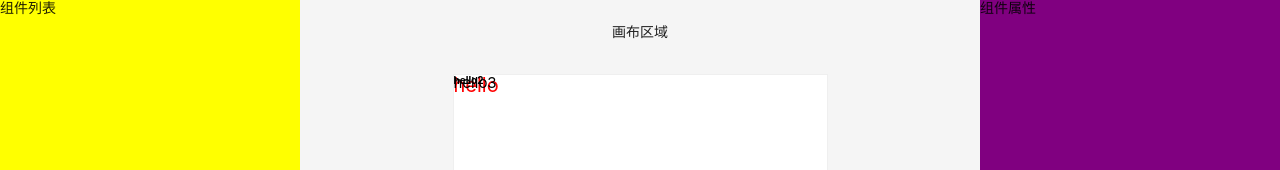
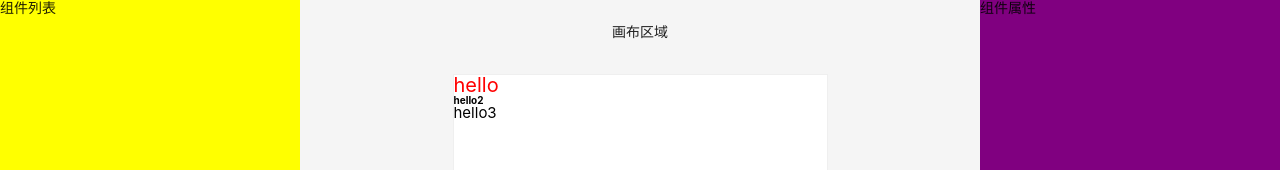
Before and after one commit to wangzhipeng666/poster_web, a Vue app: page /editor in a window 1280 px wide. Shown: the top 170 px of the page. Built offline with nearby package versions, Linux system fonts and the light colour scheme.

Commit message:
组件定位样式优化

```diff
--- a/src/components/LText.vue
+++ b/src/components/LText.vue
@@ -55,5 +55,6 @@ button.l-text-component {
 .l-text-component {
   box-sizing: border-box;
   white-space: pre-wrap;
+  position: relative !important;
 }
 </style>
```
